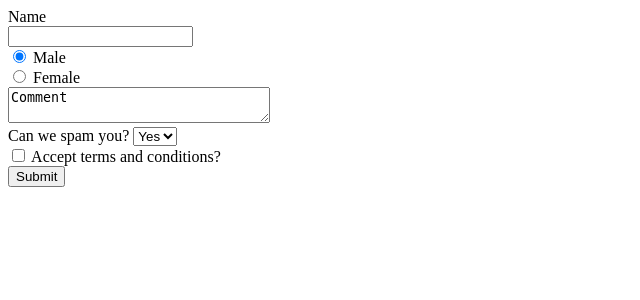
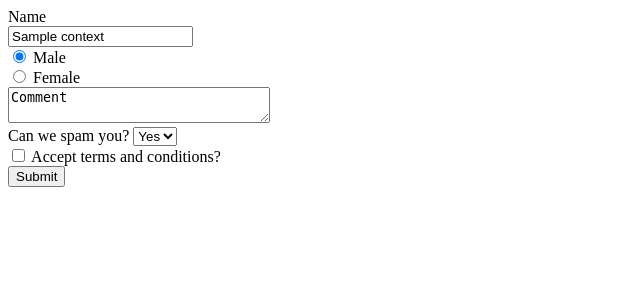
Before and after one commit to kunxin-chor/flask-questions-bank-redux, a Flask app: template B04-form-processing/templates/form.template.html in a window 1280 px wide. Shown: the top 300 px of the page, without its empty margins (0-640 px from the left). Run offline with Flask 2, Linux system fonts and the light colour scheme; the template is opened without the code that fills it: most values are stand-ins (such as "Sample title", 1, 10 or a date in 2020).

Commit message:
Updated Q4 to process checkbox not checked

```diff
--- a/B04-form-processing/app.py
+++ b/B04-form-processing/app.py
@@ -17,7 +17,7 @@ def process_number():
 
 @app.route('/contact-us')
 def show_contact_form():
-    return render_template('form.template.html')
+    return render_template('form.template.html', context={})
 
 
 @app.route('/contact-us', methods=["POST"])
@@ -39,13 +39,20 @@ def process_contact_form():
     # else:
     #     accept = False
 
-    return render_template('display_results.template.html', context={
+    context = {
         "name": name,
         "gender": gender,
         "comment": comment,
         "can_contact": can_contact,
         "accept": accept
-    })
+    }
+
+    if not accept:
+        return render_template("form.template.html",
+                               message="Please accept the checkbox",
+                               context=context)
+
+    return render_template('display_results.template.html', context=context)
 
 
 # "magic code" -- boilerplate
--- a/B04-form-processing/templates/form.template.html
+++ b/B04-form-processing/templates/form.template.html
@@ -9,9 +9,14 @@
 
 <body>
 
+    {% if message %}
+    <div class="alert alert-dange">
+        {{message}}
+    </div>
+    {%endif%}
 	<form method="POST">
 		<label for="name">Name</label><br />
-		<input name="name" type="text" /> <br />
+		<input name="name" type="text" value="{{context.name}}"/> <br />
 		<input checked="checked" name="sex" type="radio" value="male" /> Male <br />
 		<input name="sex" type="radio" value="female" /> Female <br />
 		<textarea cols="30" rows="2" name="comment">Comment</textarea><br />
```
